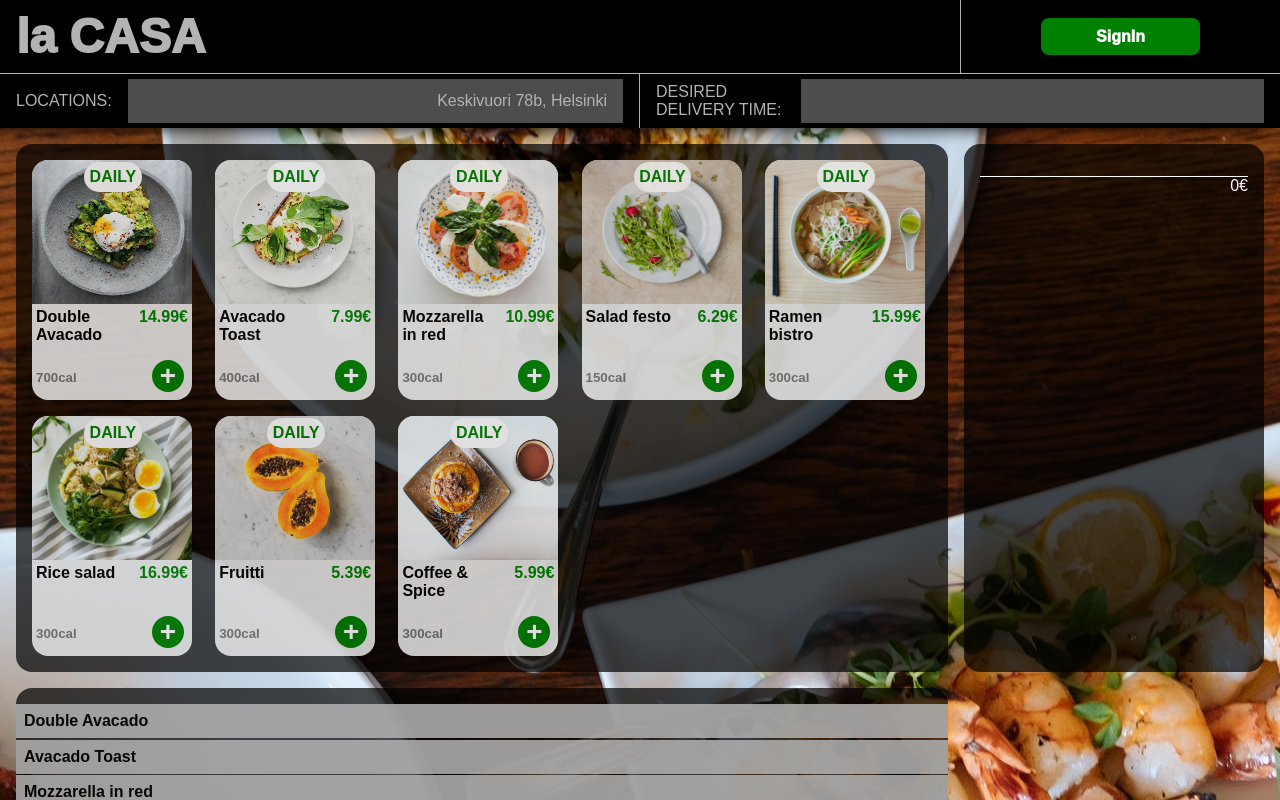
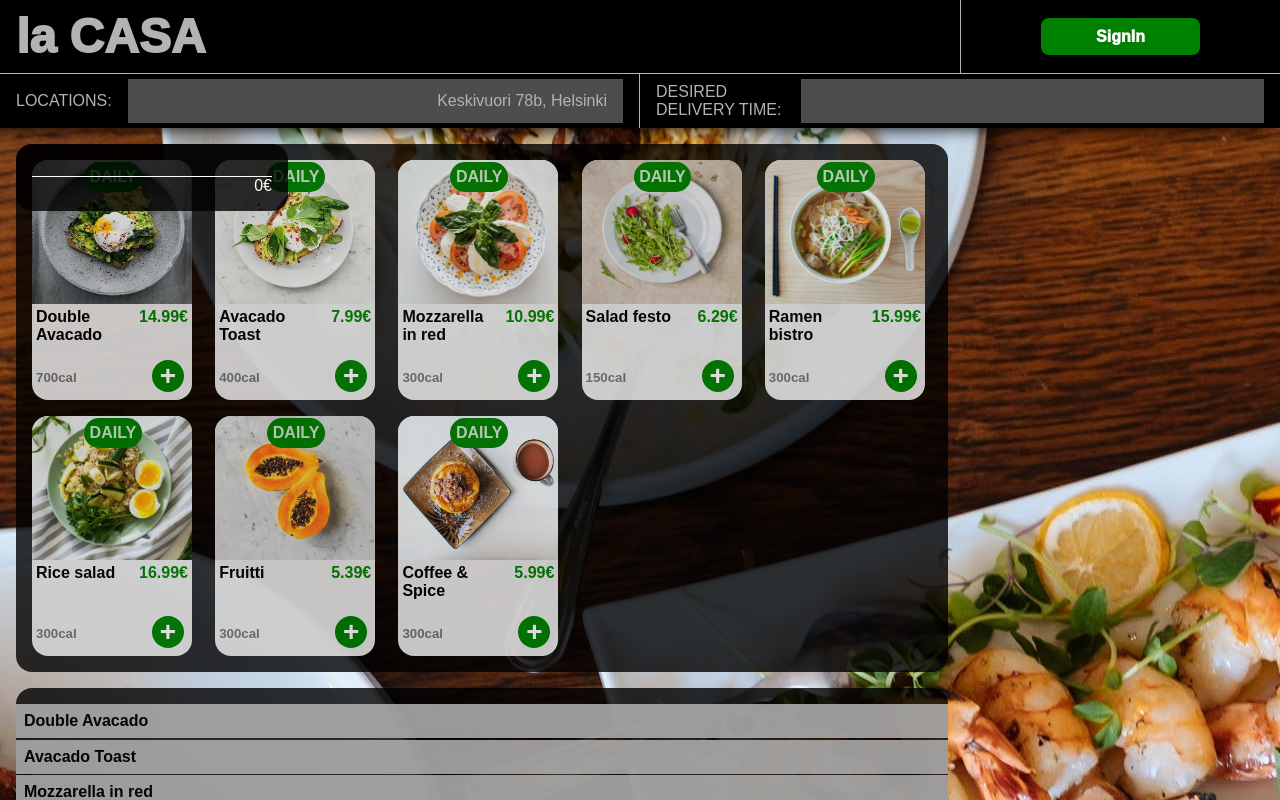
Before and after one commit to Kuovinen/Restaurant, a React (Create React App) app: page / in a window 1280 px wide. Shown: the top 800 px of the page. Built offline with nearby package versions, Linux system fonts and the light colour scheme.

Commit message:
added orderButton style and changed order form position to fixed

```diff
--- a/src/index.css
+++ b/src/index.css
@@ -2,7 +2,7 @@
   --cp-Green: green;
   --cp-Black: rgb(0, 0, 0);
   --cp-Grey: rgb(179, 179, 179);
-  --cp-White70: rgba(0, 0, 0, 0.7);
+  --cp-Black80: rgba(0, 0, 0, 0.8);
   --border: 0.1rem solid var(--cp-Grey);
 }
 body {
@@ -11,6 +11,7 @@ body {
   padding: 0;
   background-image: url("../public/images/background.jpg");
   overflow-x: hidden;
+  box-sizing: border-box;
 }
 header {
   position: relative;
@@ -104,7 +105,7 @@ main {
 }
 .dishes {
   display: grid;
-  background: var(--cp-White70);
+  background: var(--cp-Black80);
   border-radius: 2vh;
   padding: 2vh;
   grid-column: 1/4;
@@ -121,20 +122,28 @@ main {
   position: relative;
   height: 30vh;
   opacity: 0.85;
+  cursor: pointer;
   user-select: none;
-  cursor: pointer;
 }
 .dishTabDaily::before {
   content: "DAILY";
   position: absolute;
-  background: white;
+  background: var(--cp-Green);
   color: var(--cp-Green);
   margin-top: 0.3vh;
   margin-left: 6.5vh;
   padding: 0.7vh;
   border-radius: 2vh;
   font-weight: 700;
+  animation: blink 1s linear infinite;
 }
+
+@keyframes blink {
+  50% {
+    color: white;
+  }
+}
+
 .dishTabDaily:hover,
 .dishTab:hover {
   opacity: 1;
@@ -208,11 +217,22 @@ h5 {
   font-size: 2vh;
   transition: 1s;
 }
+/*----------- -----------------------------------------------*/
+/*ORDER FORM: -----------------------------------------------*/
+/*----------- -----------------------------------------------*/
+.orderForm {
+  grid-column: 4;
+  grid-row: 1/3;
+  color: white;
+}
 .currentOrder {
-  background: var(--cp-White70);
+  display: flex;
+  flex-direction: column;
+  background: var(--cp-Black80);
   border-radius: 2vh;
   min-width: 30vh;
   padding: 1rem;
+  position: fixed;
 }
 
 .total {
@@ -235,12 +255,24 @@ h5 {
 .orderAmount {
   text-align: end;
 }
+.orderButton {
+  background: var(--cp-Green);
+  border: none;
+  border-radius: 1vh;
+  color: white;
+  padding: 1vh;
+  cursor: pointer;
+}
+
+/*-----------------------------------------------------------*/
+/*MENU: -----------------------------------------------------*/
+/*-----------------------------------------------------------*/
 
 .menu {
   display: flex;
   flex-direction: column;
   gap: 0.2vh;
-  background: var(--cp-White70);
+  background: var(--cp-Black80);
   border-radius: 2vh;
   padding: 2vh 0vh;
   grid-row: 2;
```
